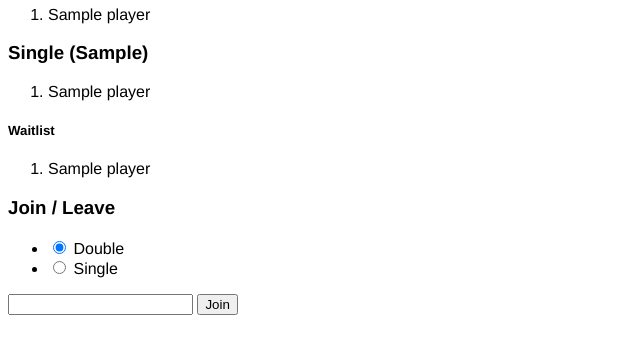
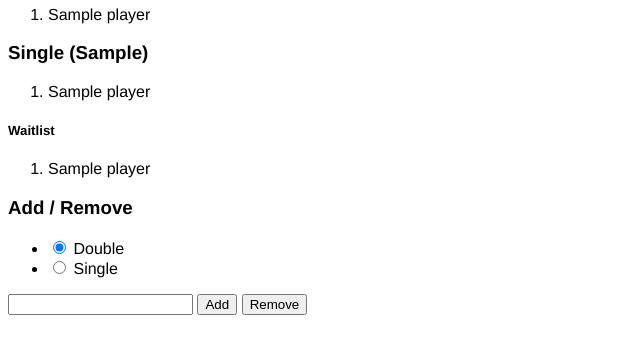
Before and after one commit to philip-zhan/badminton-group, a Flask app: template templates/index.html in a window 1280 px wide. Shown: the part 235-589 px from the top of the page, without its empty margins (0-640 px from the left). Run offline with Flask 2, Linux system fonts and the light colour scheme; the template is opened without the code that fills it: values that come from a table or form of the project are taken from there, most other values are stand-ins (such as "Sample title", 1, 10 or a date in 2020).

Commit message:
Add remove function and refactor

```diff
--- a/main.py
+++ b/main.py
@@ -1,5 +1,5 @@
 import os
-from typing import Dict, Iterator, List, Set, Tuple
+from typing import Dict, Iterator, List, Optional, Set, Tuple
 from datetime import datetime
 from operator import itemgetter
 import pytz
@@ -13,21 +13,31 @@ app = Flask(__name__)
 app.config["SECRET_KEY"] = os.urandom(32)
 
 
-class JoinForm(Form):
+class EditForm(Form):
     player_type = RadioField(
         validators=[validators.DataRequired()],
         choices=[("double", "Double"), ("single", "Single")],
         default="double",
     )
     player_name = StringField(validators=[validators.DataRequired()])
-    join_submit = SubmitField("Join")
-    leave_submit = SubmitField("Leave")
+    add_submit = SubmitField("Add")
+    remove_submit = SubmitField("Remove")
 
 
 def fetch_groups(limit: int = None) -> Iterator:
     query = datastore_client.query(kind="group")
     query.order = ["-start_time"]
     return query.fetch(limit=limit)
+
+
+def fetch_group(
+    group_id: str, transaction: datastore.Transaction = None
+) -> Optional[datastore.Entity]:
+    key = datastore_client.key("group", int(group_id))
+    group_entity = datastore_client.get(key, transaction=transaction)
+    if not group_entity:
+        print(f"Cannot find group eneity with key {key}")
+    return group_entity
 
 
 def process_groups(groups: Iterator) -> Iterator[Dict]:
@@ -91,51 +101,64 @@ def get_clean_data(
             yield item
 
 
-def process_join(group_id: int, player_type: str, player_name: str):
-    new_player = {"name": player_name, "signup_time": datetime.utcnow()}
-    with datastore_client.transaction():
-        key = datastore_client.key("group", group_id)
-        group_entity = datastore_client.get(key)
-        if not group_entity:
-            print(f"Cannot find group eneity with key {key}")
-            return
-        if player_type == "double":
-            if player_name in {x["name"] for x in group_entity["double_players"]}:
-                print("Player with the same name already exist!")
-            else:
-                group_entity["double_players"].append(new_player)
-        elif player_type == "single":
-            if player_name in {x["name"] for x in group_entity["single_players"]}:
-                print("Player with the same name already exist!")
-            else:
-                group_entity["single_players"].append(new_player)
-        datastore_client.put(group_entity)
+def get_player_list_name_by_type(player_type: str) -> str:
+    if player_type == "double":
+        return "double_players"
+    elif player_type == "single":
+        return "single_players"
 
 
-def process_leave(group: Dict, player_type: str, player_name: str):
-    pass
+def process_add(group_id: str, player_type: str, player_name: str) -> None:
+    with datastore_client.transaction() as transaction:
+        group_entity = fetch_group(group_id, transaction=transaction)
+        if not group_entity:
+            return
+        player_list_name = get_player_list_name_by_type(player_type)
+        if player_name in {x["name"] for x in group_entity[player_list_name]}:
+            print("Player with the same name already exist!")
+        else:
+            group_entity[player_list_name].append(
+                {"name": player_name, "signup_time": datetime.utcnow()}
+            )
+            datastore_client.put(group_entity)
+
+
+def process_remove(group_id: str, player_type: str, player_name: str):
+    with datastore_client.transaction() as transaction:
+        group_entity = fetch_group(group_id, transaction=transaction)
+        if not group_entity:
+            return
+        player_list_name = get_player_list_name_by_type(player_type)
+        new_players = [
+            x for x in group_entity[player_list_name] if x["name"] != player_name
+        ]
+        if new_players == group_entity[player_list_name]:
+            print("Cannot find player with that name")
+        else:
+            group_entity[player_list_name] = new_players
+            datastore_client.put(group_entity)
 
 
 @app.route("/", methods=["GET"])
 def root():
     groups = fetch_groups(10)
     processed_groups = list(process_groups(groups))
-    join_form = JoinForm()
-    return render_template("index.html", groups=processed_groups, join_form=join_form)
+    edit_form = EditForm()
+    return render_template("index.html", groups=processed_groups, edit_form=edit_form)
 
 
 @app.route("/", methods=["POST"])
 def root_post():
     if all(x in request.form for x in ["group_id", "player_type", "player_name"]):
-        if "join_submit" in request.form:
-            process_join(
-                int(request.form["group_id"]),
+        if "add_submit" in request.form:
+            process_add(
+                request.form["group_id"],
                 request.form["player_type"],
                 request.form["player_name"],
             )
-        elif "leave_submit" in request.form:
-            process_leave(
-                int(request.form["group_id"]),
+        elif "remove_submit" in request.form:
+            process_remove(
+                request.form["group_id"],
                 request.form["player_type"],
                 request.form["player_name"],
             )
--- a/templates/index.html
+++ b/templates/index.html
@@ -43,12 +43,12 @@
     </ol>
     {% endif %}
 
-    <h3>Join / Leave</h3>
+    <h3>Add / Remove</h3>
     <form method="POST">
-        {{ join_form.player_type }}
-        {{ join_form.player_name }}
-        {{ join_form.join_submit }}
-        <!-- {{ join_form.leave_submit }} -->
+        {{ edit_form.player_type }}
+        {{ edit_form.player_name }}
+        {{ edit_form.add_submit }}
+        {{ edit_form.remove_submit }}
         <input type="hidden" name="group_id" value="{{group['id']}}">
     </form>
 
```
